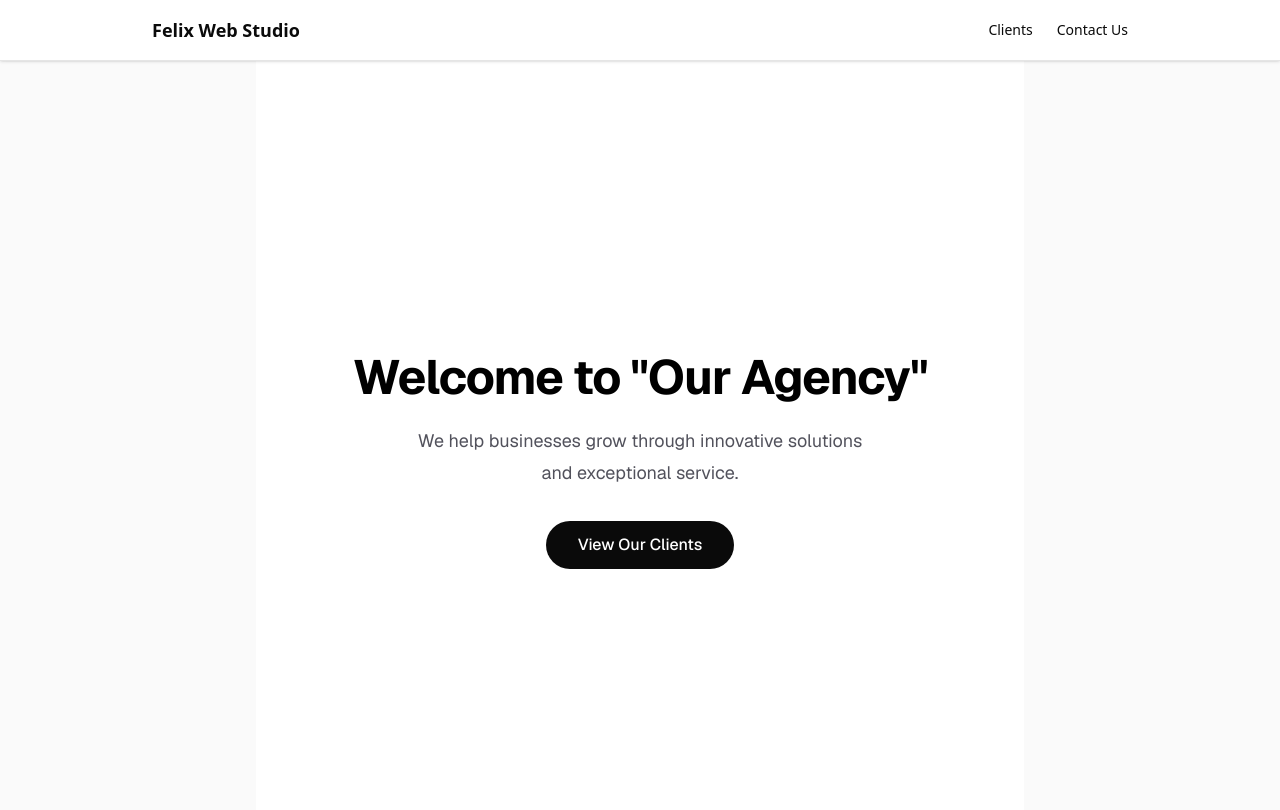
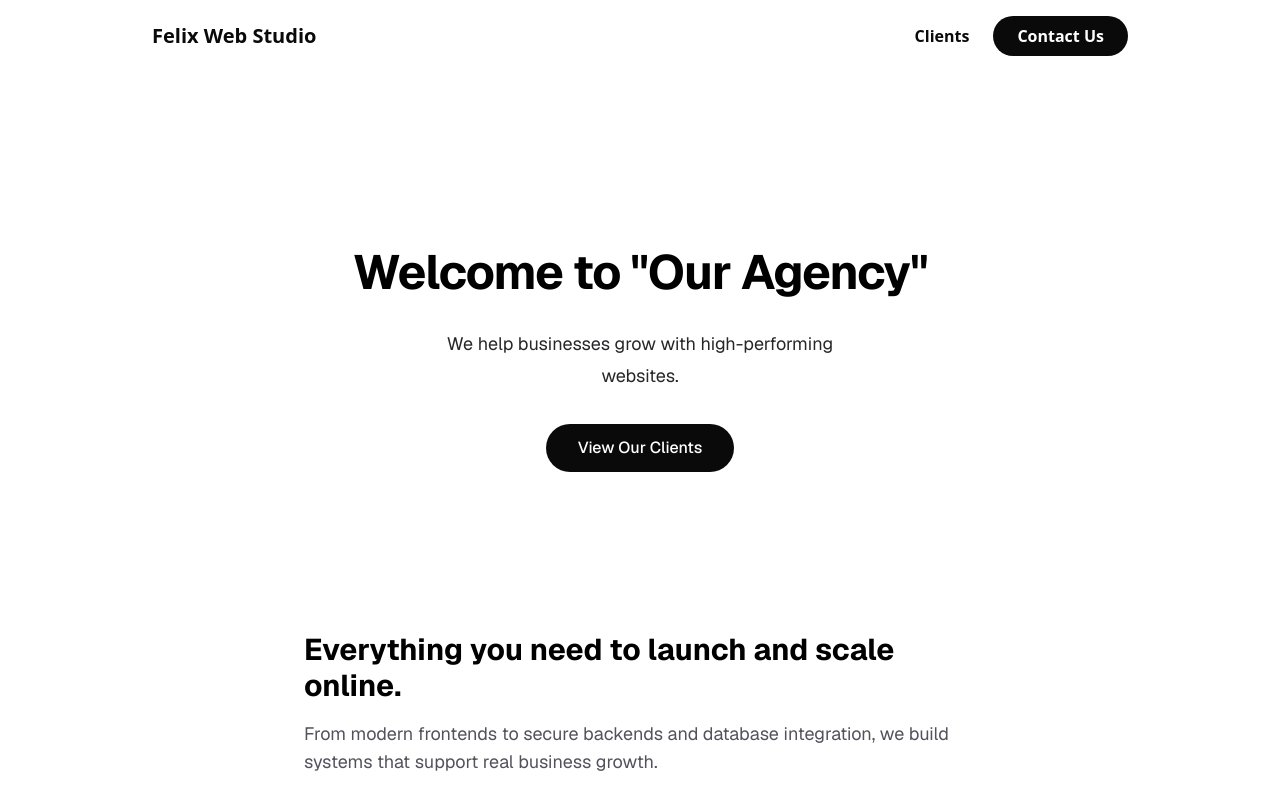
Before and after one commit to Felix-Chang/web-dev-agency2025, a Next.js app: page / in a window 1280 px wide. Shown: the top 810 px of the page. Built offline with nearby package versions, Linux system fonts and the light colour scheme.

Commit message:
homepage tweaks

```diff
--- a/app/components/navbar.tsx
+++ b/app/components/navbar.tsx
@@ -14,7 +14,7 @@ export default function Navbar() {
       if (currentScrollY < lastScrollY || currentScrollY < 10) {
         // Scrolling up or at the top
         setIsVisible(true);
-      } else if (currentScrollY > lastScrollY && currentScrollY > 20) {
+      } else if (currentScrollY > lastScrollY && currentScrollY > 40) {
         // Scrolling down and past threshold
         setIsVisible(false);
       }
@@ -31,22 +31,25 @@ export default function Navbar() {
 
   return (
     <header
-      className={`sticky top-0 z-50 border-b bg-white/95 dark:bg-black/95 backdrop-blur-sm shadow-sm transition-transform duration-300 ${
+      className={`sticky top-0 z-50 bg-white/95 dark:bg-black/95 backdrop-blur-sm transition-transform duration-500 ${
         isVisible ? 'translate-y-0' : '-translate-y-full'
       }`}
     >
       <nav className="mx-auto flex max-w-5xl items-center justify-between px-6 py-4">
         {/* Logo / Brand */}
-        <Link href="/" className="text-lg font-semibold">
+        <Link href="/" className="text-xl font-bold">
           Felix Web Studio
         </Link>
 
         {/* Links */}
-        <div className="flex items-center gap-6 text-sm">
-          <Link href="/clients" className="hover:underline">
+        <div className="flex items-center gap-6 text-base">
+          <Link href="/clients" className="font-bold hover:underline">
             Clients
           </Link>
-          <Link href="/contact-us" className="hover:underline">
+          <Link
+            href="/contact-us"
+            className="font-bold rounded-full bg-foreground px-6 py-2 text-background transition-colors hover:bg-[#383838] hover:underline dark:hover:bg-[#ccc]"
+          >
             Contact Us
           </Link>
         </div>
--- a/app/page.tsx
+++ b/app/page.tsx
@@ -3,16 +3,16 @@ import Link from "next/link";
 export default function Home() {
   return (
     <div className="flex min-h-screen items-center justify-center bg-zinc-50 font-sans dark:bg-black">
-      <main className="flex min-h-screen w-full max-w-3xl flex-col items-center justify-center gap-8 py-32 px-16 bg-white dark:bg-black">
-        <div className="flex flex-col items-center gap-6 text-center">
+      <main className="flex min-h-screen w-full flex-col items-center justify-center gap-8 py-32 px-16 bg-white dark:bg-black">
+        <div className="flex flex-col items-center mt-12 gap-8 text-center">
           <h1 className="text-5xl font-bold tracking-tight text-black dark:text-zinc-50">
             Welcome to "Our Agency"
           </h1>
-          <p className="max-w-md text-lg leading-8 text-zinc-600 dark:text-zinc-400">
-            We help businesses grow through innovative solutions and exceptional service.
+          <p className="max-w-md text-lg leading-8 text-zinc-800 dark:text-zinc-400">
+            We help businesses grow with high-performing websites.
           </p>
         </div>
-        <div className="flex flex-col gap-4 text-base font-medium sm:flex-row">
+        <div className="flex flex-col gap-8 text-base font-medium sm:flex-row">
           <Link
             className="flex h-12 w-full items-center justify-center rounded-full bg-foreground px-8 text-background transition-colors hover:bg-[#383838] dark:hover:bg-[#ccc] md:w-auto"
             href="/clients"
@@ -20,7 +20,17 @@ export default function Home() {
             View Our Clients
           </Link>
         </div>
+
+        <div className="flex flex-col items-center gap-4 text-left mt-32 max-w-2xl">
+          <h2 className="text-3xl font-bold text-black dark:text-zinc-50">
+            Everything you need to launch and scale online.
+          </h2>
+          <p className="text-lg leading-7 text-zinc-600 dark:text-zinc-400">
+            From modern frontends to secure backends and database integration, we build systems that support real business growth.
+          </p>
+        </div>
       </main>
+
     </div>
   );
 }
```
